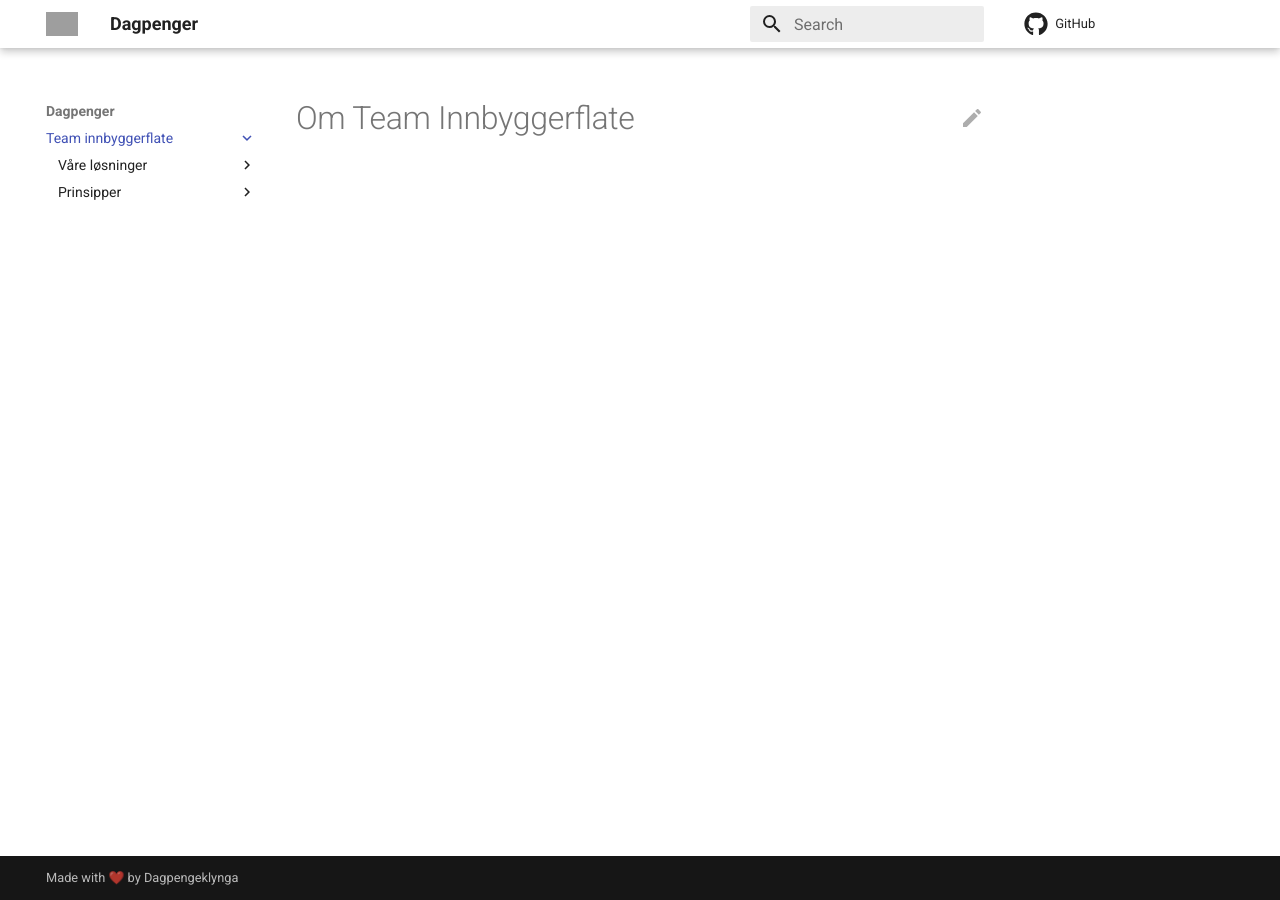
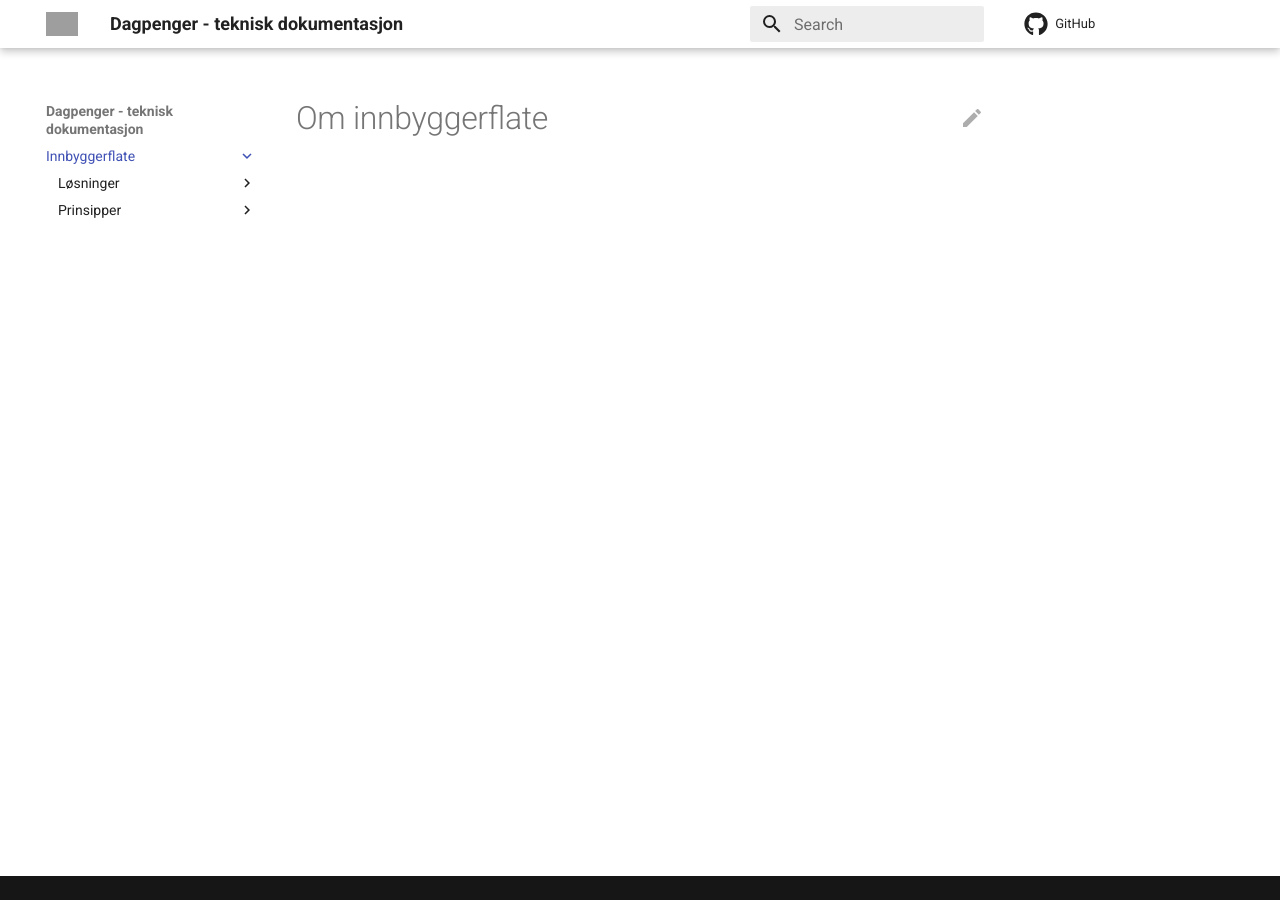
Before and after one commit to navikt/dp-dokumentasjon, an MkDocs documentation site: the page built from docs/innbyggerflater/README.md, in a window 1280 px wide. Built offline with MkDocs 1.6.1 and Material for MkDocs 9.7.7, drawn with Linux system fonts in a browser that asks for light colours; comment, search, counter and statistics services are not loaded; grey boxes are pictures that could not be loaded.

Commit message:
Endret site navn og lagt til redirect muligheter

```diff
--- a/docs/innbyggerflater/README.md
+++ b/docs/innbyggerflater/README.md
@@ -1 +1 @@
-# Om Team Innbyggerflate
+# Om innbyggerflate
--- a/mkdocs.yml
+++ b/mkdocs.yml
@@ -1,4 +1,4 @@
-site_name: Dagpenger
+site_name: Dagpenger - teknisk dokumentasjon
 repo_url: https://github.com/navikt/dp-dokumentasjon
 site_url: https://navikt.github.io/dp-dokumentasjon/
 edit_uri: edit/main/docs/
@@ -20,11 +20,15 @@ theme:
     edit: material/pencil
     view: material/eye
     repo: fontawesome/brands/github
-copyright: Made with ❤️ by Dagpengeklynga
+copyright: ""
 plugins:
   - search
   - glightbox
   - drawio_file
+  - redirects:
+      redirect_maps:
+        'index.md': 'innbyggerflater/README.md'
+
 markdown_extensions:
   - toc:
       permalink: True
@@ -60,9 +64,9 @@ markdown_extensions:
 extra:
   generator: false
 nav:
-  - Team innbyggerflate:
-    - Om teamet: innbyggerflater/README.md
-    - Våre løsninger:
+  - Innbyggerflate:
+    - Om: innbyggerflater/README.md
+    - Løsninger:
       - Systemkart: innbyggerflater/systemkart.md
       - Søknadsdialog: innbyggerflater/soknad.md
       - nav.no: innbyggerflater/nav-no.md
```
Also changed, not shown: docs/adr.md (deleted, +0 -1 lines), docs/arkitektur.md (deleted, +0 -22 lines), 1 other file.
